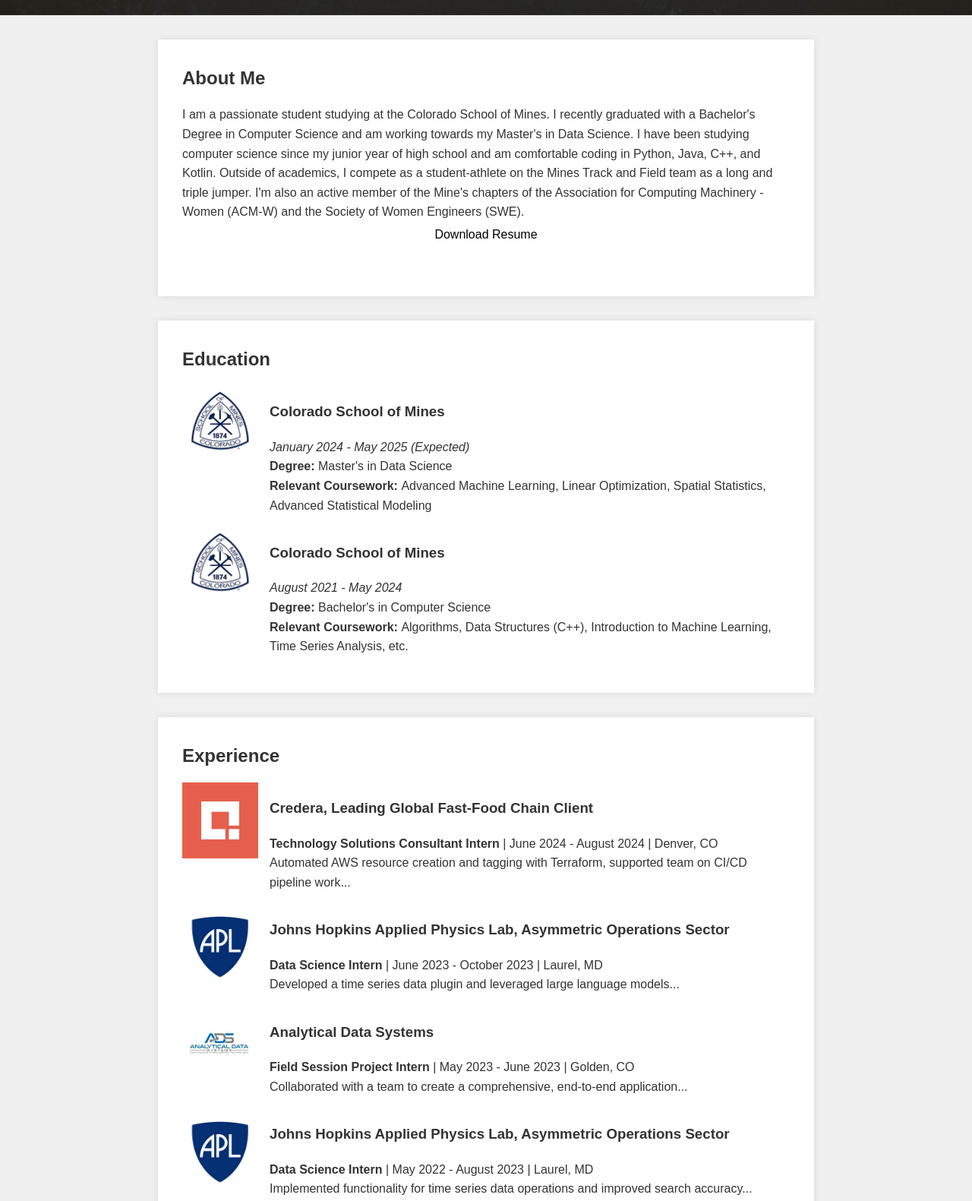
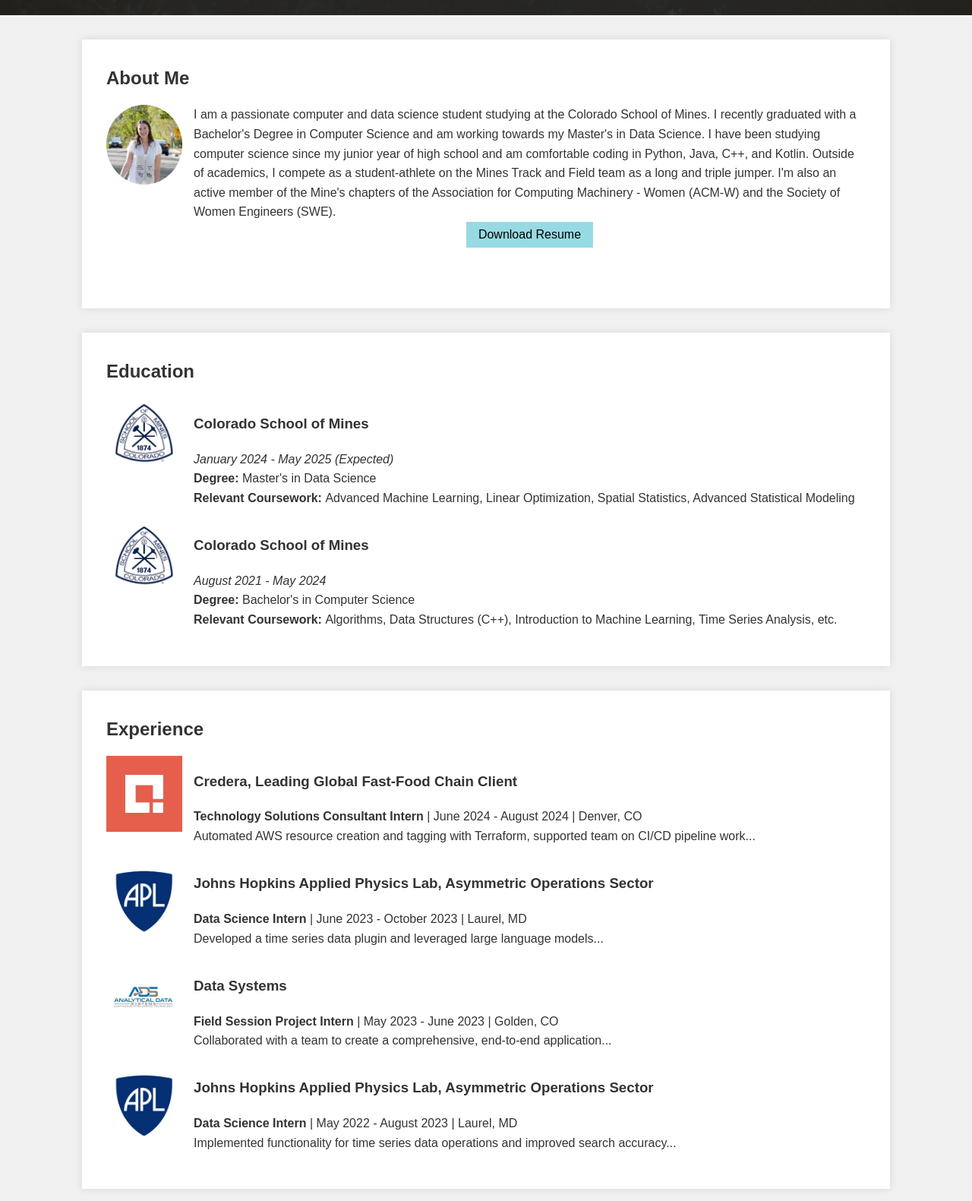
Before and after one commit to clairekintzley/clairekintzley.github.io, a plain HTML site: page index.html in a window 1280 px wide. Shown: the part 780-2361 px from the top of the page at 76% size. Drawn offline with Linux system fonts and the light colour scheme.

Commit message:
adding about me image

```diff
--- a/index.html
+++ b/index.html
@@ -29,8 +29,11 @@
 
     <section id="about">
         <h2>About Me</h2>
+        <div class="about-item">
+            <img src="Logos/about_me_image.jpeg" alt="Claire Kintzley" class="about-img">
+            <div class="about-details">
                 <p>
-            I am a passionate student studying at the Colorado School of Mines. I recently graduated with a Bachelor's Degree in Computer Science and am working towards my Master's in Data Science. I have been studying computer science since my junior year of high school and am comfortable coding in Python, Java, C++, and Kotlin.
+                    I am a passionate computer and data science student studying at the Colorado School of Mines. I recently graduated with a Bachelor's Degree in Computer Science and am working towards my Master's in Data Science. I have been studying computer science since my junior year of high school and am comfortable coding in Python, Java, C++, and Kotlin.
                     Outside of academics, I compete as a student-athlete on the Mines Track and Field team as a long and triple jumper. I'm also an active member of the Mine's chapters of the Association for Computing Machinery - Women (ACM-W) and the Society of Women Engineers (SWE).
                 </p>
                 <div class="button-container" id="resume-button">
@@ -38,7 +41,10 @@
                         <button>Download Resume</button>
                     </a>
                 </div>
+            </div>
+        </div>
     </section>
+
 
     <section id="education">
         <h2>Education</h2>
@@ -76,7 +82,7 @@
                 <img src="Logos/credera-logo.png" alt="Credera Logo" class="logo-img">
             </a>
             <div class="experience-details">
-                <h3><b>Credera</b>, Leading Global Fast-Food Chain Client</h3>
+                <h3><strong>Credera</strong>, Leading Global Fast-Food Chain Client</h3>
                 <p><strong>Technology Solutions Consultant Intern</strong> | June 2024 - August 2024 | Denver, CO</p>
                 <p>Automated AWS resource creation and tagging with Terraform, supported team on CI/CD pipeline work...</p>
             </div>
@@ -87,7 +93,7 @@
                 <img src="Logos/apl-logo.jpeg" alt="Johns Hopkins APL Logo" class="logo-img">
             </a>
             <div class="experience-details">
-                <h3><b>Johns Hopkins Applied Physics Lab</b>, Asymmetric Operations Sector</h3>
+                <h3><strong>Johns Hopkins Applied Physics Lab</strong>, Asymmetric Operations Sector</h3>
                 <p><strong>Data Science Intern</strong> | June 2023 - October 2023 | Laurel, MD</p>
                 <p>Developed a time series data plugin and leveraged large language models...</p>
             </div>
@@ -98,7 +104,7 @@
                 <img src="Logos/ads-logo.jpeg" alt="Analytical Data Systems Logo" class="logo-img">
             </a>
             <div class="experience-details">
-                <h3>Analytical Data Systems</h3>
+                <h3><strong>Data Systems</strong></h3>
                 <p><strong>Field Session Project Intern</strong> | May 2023 - June 2023 | Golden, CO</p>
                 <p>Collaborated with a team to create a comprehensive, end-to-end application...</p>
             </div>
@@ -109,7 +115,7 @@
                 <img src="Logos/apl-logo.jpeg" alt="Johns Hopkins APL Logo" class="logo-img">
             </a>
             <div class="experience-details">
-                <h3><b>Johns Hopkins Applied Physics Lab</b>, Asymmetric Operations Sector</h3>
+                <h3><strong>Johns Hopkins Applied Physics Lab</strong>, Asymmetric Operations Sector</h3>
                 <p><strong>Data Science Intern</strong> | May 2022 - August 2023 | Laurel, MD</p>
                 <p>Implemented functionality for time series data operations and improved search accuracy...</p>
             </div>
--- a/styles.css
+++ b/styles.css
@@ -72,7 +72,7 @@ header h1 {
 }
 
 section {
-    max-width: 800px; /* Set the maximum width for content sections */
+    max-width: 1000px; /* Set the maximum width for content sections */
     margin: 0 auto; /* Center-align content sections */
     padding: 2rem; /* Add padding around content sections */
     background-color: #fff; /* Set the background color for content sections */
@@ -122,7 +122,7 @@ a:hover {
 }
 
 button {
-    background-color: #fff; /* Set the background color for buttons */
+    background-color: #98dae3; /* Set the background color for buttons */
     color: #000000; /* Set the text color for buttons */
     border: none; /* Remove button borders */
     padding: 0.5rem 1rem; /* Add padding to buttons */
@@ -199,3 +199,20 @@ button:hover {
 .education-details, .experience-details {
     flex: 1;
 }
+
+.about-item {
+    display: flex;
+    align-items: flex-start;
+    margin-bottom: 1rem;
+}
+
+.about-img {
+    width: 100px; /* Adjust the size as needed */
+    height: auto;
+    margin-right: 15px;
+    border-radius: 50%; /* Optional: make the image circular */
+}
+
+.about-details {
+    flex: 1;
+}
```
Lines whose indentation alone changed are shown as unchanged.
